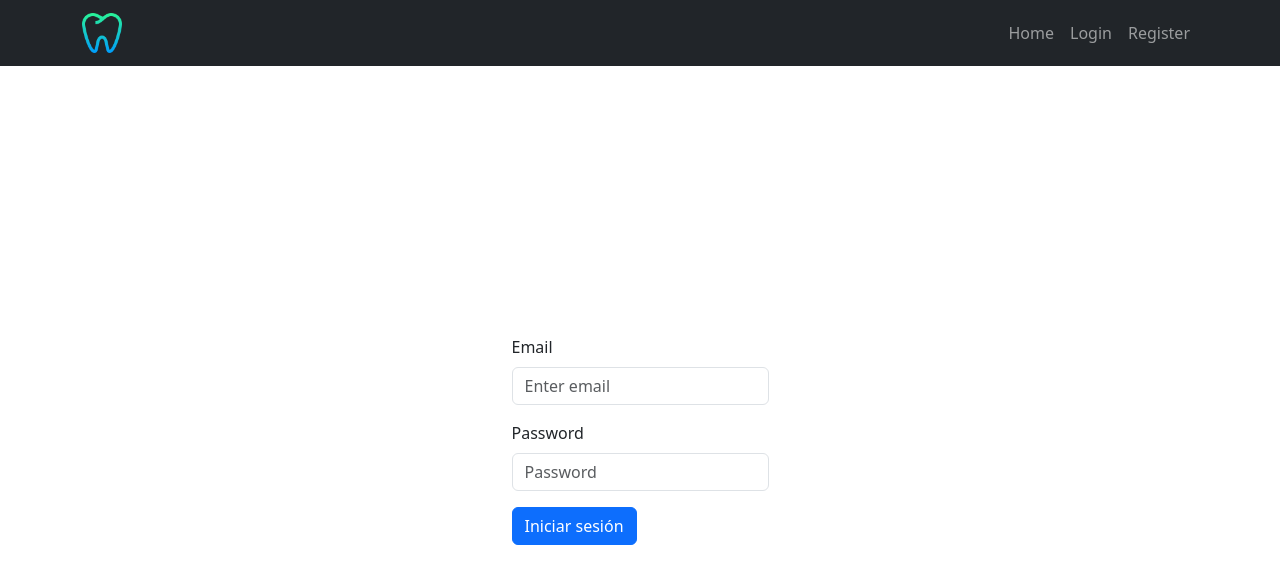
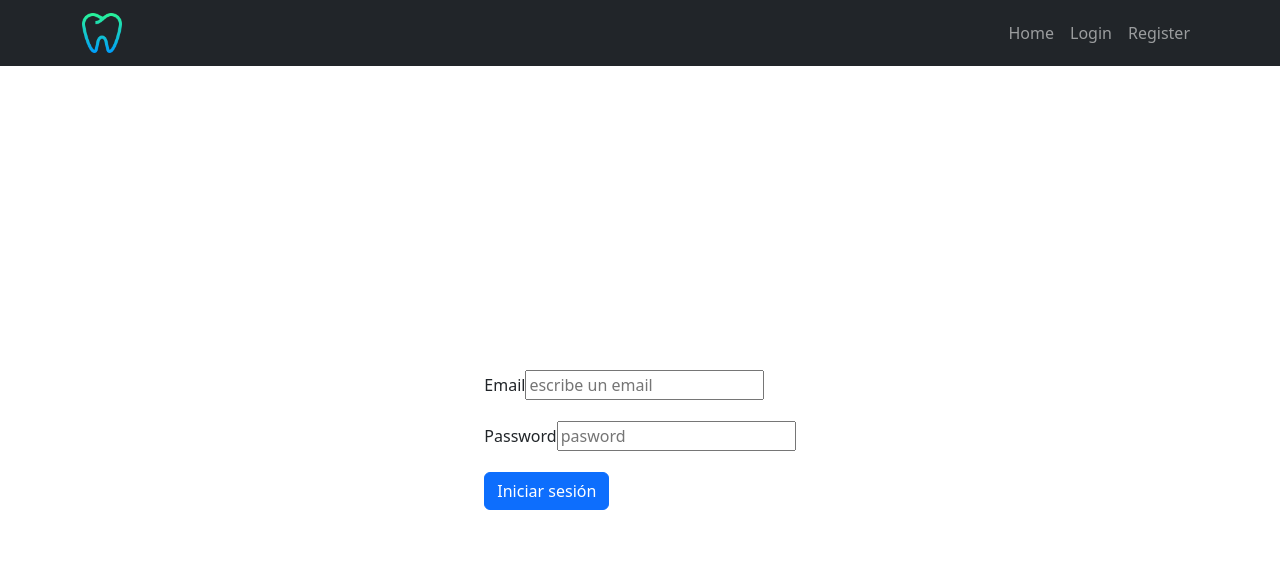
Before and after one commit to Marcos1326/Frontend-Clinica-Dental, a React (Vite) app: page /login in a window 1280 px wide. Shown: the top 584 px of the page. Built offline with nearby package versions, Linux system fonts and the light colour scheme.

Commit message:
Feat: Funciones login y conexion al backend con axios

```diff
--- a/package.json
+++ b/package.json
@@ -12,6 +12,7 @@
     "axios": "^1.3.4",
     "react": "^18.2.0",
     "react-dom": "^18.2.0",
+    "react-jwt": "^1.1.8",
     "react-router-dom": "^6.9.0"
   },
   "devDependencies": {
--- /dev/null
+++ b/src/common/Input/Input.jsx
@@ -0,0 +1,23 @@
+import React from 'react'
+import './input.css'
+
+export const InputText = ({
+    type,
+    placeholder,
+    name,
+    changeFunction,
+    validateFunction
+}) => {
+    return (
+        <>
+            <input
+                className='inputDesign'
+                type={type}
+                name={name}
+                placeholder={placeholder}
+                onChange={changeFunction}
+                onBlur={validateFunction}
+            />
+        </>
+    )
+}
--- a/src/pages/Login/Login.jsx
+++ b/src/pages/Login/Login.jsx
@@ -1,23 +1,76 @@
-import React from 'react'
+import React, { useState, useEffect } from 'react'
 import './Login .css'
 
 import Button from 'react-bootstrap/Button';
 import Form from 'react-bootstrap/Form';
+import { InputText } from '../../common/Input/Input';
+import { loginMe } from '../../services/apiCalls';
+import { decodeToken } from 'react-jwt';
 
 export const Login = () => {
+
+  // Hook
+  const [credenciales, setCredenciales] = useState({
+    email: "",
+    password: "",
+  });
+
+  // Imput handler para los imputs de login seteo de credentials
+  const inputHandler = (e) => {
+    setCredenciales((prevState) => ({
+        ...prevState,
+        [e.target.name]: e.target.value,
+    }));
+  };
+
+
+  const logeame = async () => {
+      try {
+        console.log('1');
+        const loginResult = await loginMe(credenciales)
+        console.log(loginResult);
+
+        if (loginResult.data.success) {
+          try {
+            console.log(loginResult);
+            const decoded = decodeToken(loginResult)
+
+
+
+          } catch (error) {
+
+          }
+        }
+
+      } catch (error) {
+        console.log(error);
+      }
+    }
+
+
   return (
     <div className='loginDesign'>
-      <div className='formDesign'>
+      <div className='imputsDesign'>
         <Form>
           <Form.Group className="mb-3" controlId="formBasicEmail">
             <Form.Label>Email</Form.Label>
-            <Form.Control type="email" placeholder="Enter email" />
+            <InputText
+              type="email"
+              name="email"
+              placeholder="escribe un email"
+              changeFunction={(e) => inputHandler(e)}
+            />
           </Form.Group>
           <Form.Group className="mb-3" controlId="formBasicPassword">
             <Form.Label>Password</Form.Label>
-            <Form.Control type="password" placeholder="Password" />
+            <InputText
+            type="password"
+            name="password"
+            placeholder="pasword"
+            changeFunction={(e) => inputHandler(e)}
+            />
           </Form.Group>
-          <Button variant="primary" type="submit">
+          <Button variant="primary" onClick={() => logeame()}>
             Iniciar sesión
           </Button>
         </Form>
--- a/src/services/apiCalls.js
+++ b/src/services/apiCalls.js
@@ -0,0 +1,7 @@
+import axios from "axios"
+
+const root = "http://localhost:4000"
+
+export const loginMe = async (body) => {
+    return await axios.post(`${root}/login`, body)
+}
```
Also changed, not shown: src/common/Input/input.css (added), 1 other file (tests, documents, lock files or other folders).
